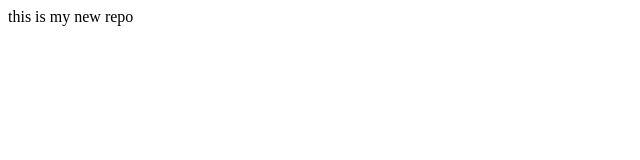
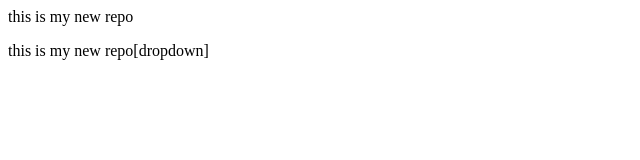
Before and after one commit to Krn2403/repo, a plain HTML site: page repo/index.html in a window 1280 px wide. Shown: the whole page, without its empty margins (0-640 px from the left). Drawn offline with Linux system fonts and the light colour scheme.

```diff
--- a/repo/index.html
+++ b/repo/index.html
@@ -1 +1,2 @@
 <p>this is my new repo</p>
+<p>this is my new repo[dropdown]</p>
```
